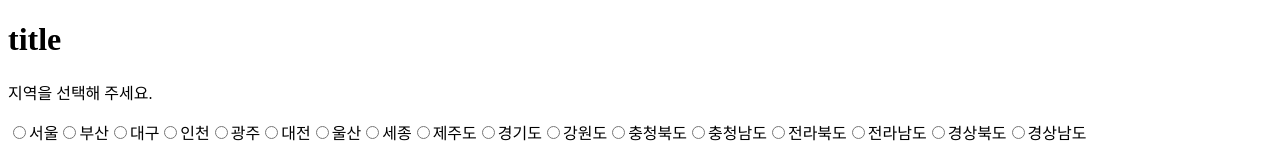
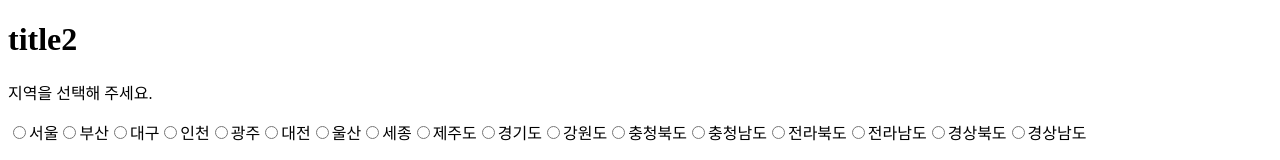
Before and after one commit to CodeSoom/project-react-2-hyejineee, a React app: page / in a window 1280 px wide. Shown: the top 160 px of the page. Built offline with nearby package versions, Linux system fonts and the light colour scheme.

Commit message:
Deploy test

```diff
--- a/src/App.jsx
+++ b/src/App.jsx
@@ -6,7 +6,7 @@ import CoursesContainer from 'container/CoursesContainer';
 export default function App() {
   return (
     <>
-      <h1>title</h1>
+      <h1>title2</h1>
       <QuestionsContainer />
       <CoursesContainer />
     </>
```
